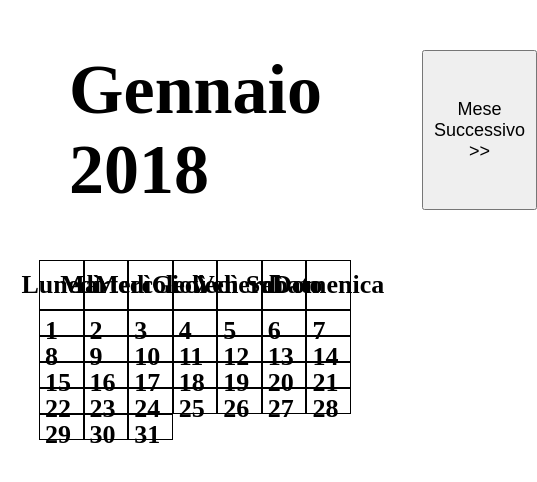
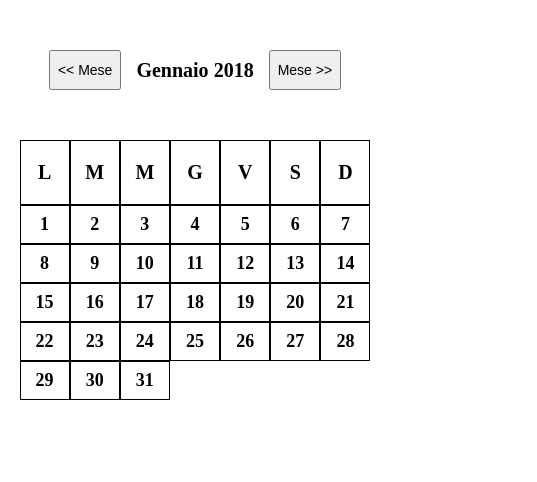
Before and after one commit to GianluigiVitale/ajax-ex-calendar, a plain HTML site: page index.html in a window 390 px wide. Shown: the whole page, 537 px wide, since content can reach past the window. Drawn offline with nearby package versions, Linux system fonts and the light colour scheme; no server answers.

Commit message:
Created media query, breakpoints: 576px, 768px, 992px, 1200px

```diff
--- a/css/style.css
+++ b/css/style.css
@@ -2,6 +2,10 @@
     margin: 0;
     padding: 0;
     box-sizing: border-box;
+}
+
+.hidden, #hidden {
+    display: none;
 }
 
 .festivo {
@@ -18,9 +22,9 @@
 /* HEADER */
 header {
     padding: 50px 0;
-    width: 100vw;
     display: flex;
     justify-content: center;
+    align-items: center;
 }
 
 header button {
@@ -76,3 +80,118 @@ header h1 {
     font-size: 20px;
 }
 /* FINE GRIGlIA */
+
+
+/* MEDIA QUERY */
+
+@media screen and (max-width: 1200px) {
+
+    header h1 {
+        font-size: 45px;
+    }
+
+    header button {
+        font-size: 22px;
+        margin: 0 35px;
+        padding: 10px 15px;
+    }
+}
+
+
+@media screen and (max-width: 992px) {
+
+    .hidden, #hidden {
+        display: flex;
+    }
+
+    .active {
+        display: none;
+    }
+
+    header h1 {
+        font-size: 40px;
+    }
+
+    header button {
+        margin: 0 25px;
+    }
+
+    .giorno-settimana {
+        font-size: 35px;
+        height: 65px;
+    }
+
+    .giorno {
+        height: calc(80vw / 8);
+        display: flex;
+        justify-content: center;
+        align-items: center;
+    }
+
+    .numero-giorno {
+        font-size: 30px;
+    }
+
+    .testo-numero-giorno {
+        display: none;
+    }
+}
+
+
+@media screen and (max-width: 768px) {
+
+    header h1 {
+        font-size: 30px;
+    }
+
+    header button {
+        font-size: 22px;
+        padding: 15px 25px;
+    }
+
+    .giorno-settimana {
+        width: calc(90vw / 7);
+        font-size: 30px;
+    }
+
+    .giorni-mese {
+        max-width: 90vw;
+    }
+
+    .giorno {
+        width: calc(90vw / 7);
+    }
+
+    .numero-giorno {
+        font-size: 28px;
+    }
+}
+
+
+@media screen and (max-width: 576px) {
+
+    header h1 {
+        font-size: 20px;
+    }
+
+    header button {
+        font-size: 14px;
+        margin: 0 15px;
+        padding: 10px 7px;
+    }
+
+    .giorno-settimana {
+        font-size: 20px;
+    }
+
+    .numero-giorno {
+        font-size: 18px;
+    }
+}
+
+
+
+
+
+
+/*  */
--- a/index.html
+++ b/index.html
@@ -14,12 +14,18 @@
     <body>
         <div class="calendario">
             <header>        <!-- HEADER -->
-                <button class="button mese-precedente"><< Mese Precedente</button>
+                <div class="btn">
+                    <button class="button mese-precedente active"><< Mese Precedente</button>
+                    <button class="button mese-precedente hidden"><< Mese</button>
+                </div>
                 <h1><span id="mese"></span> <span id="anno"><span></h1>
-                <button class="button mese-successivo">Mese Successivo >></button>
+                <div class="btn">
+                    <button class="button mese-successivo active">Mese Successivo >></button>
+                    <button class="button mese-successivo hidden">Mese >></button>
+                </div>
             </header>
             <div class="grid-calendario">       <!-- GRIGLIA CALENDARIO -->
-                <div class="riga-giorni-settimana">
+                <div class="riga-giorni-settimana active">
                     <div class="giorno-settimana">Luned&igrave</div>
                     <div class="giorno-settimana">Marted&igrave</div>
                     <div class="giorno-settimana">Mercoled&igrave</div>
@@ -27,6 +33,15 @@
                     <div class="giorno-settimana">Venerd&igrave</div>
                     <div class="giorno-settimana">Sabato</div>
                     <div class="giorno-settimana">Domenica</div>
+                </div>
+                <div class="riga-giorni-settimana" id="hidden">
+                    <div class="giorno-settimana">L</div>
+                    <div class="giorno-settimana">M</div>
+                    <div class="giorno-settimana">M</div>
+                    <div class="giorno-settimana">G</div>
+                    <div class="giorno-settimana">V</div>
+                    <div class="giorno-settimana">S</div>
+                    <div class="giorno-settimana">D</div>
                 </div>
                 <div class="giorni-mese">   <!-- QUA DENTRO VENGONO POSIZIONATI I GIORNI DEL MESE GRAZIE A HANDLEBARS -->
 
```
